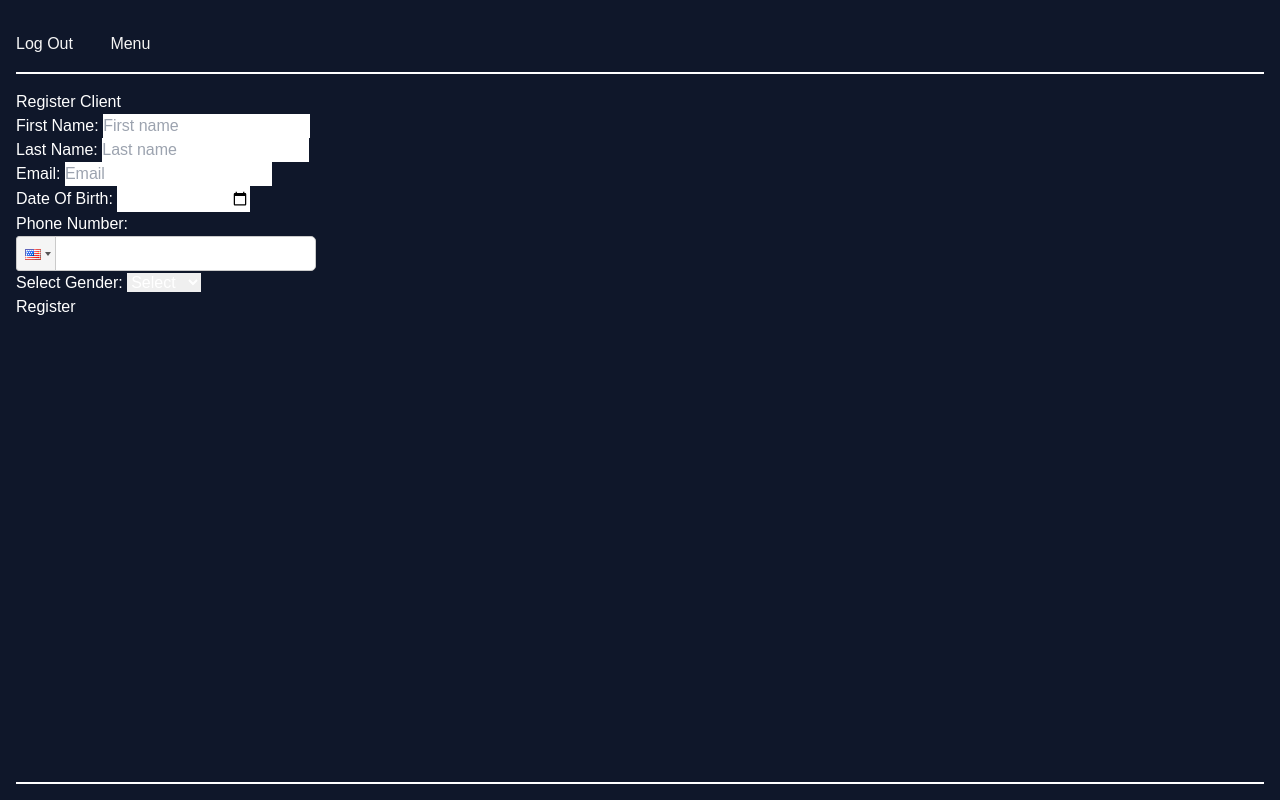
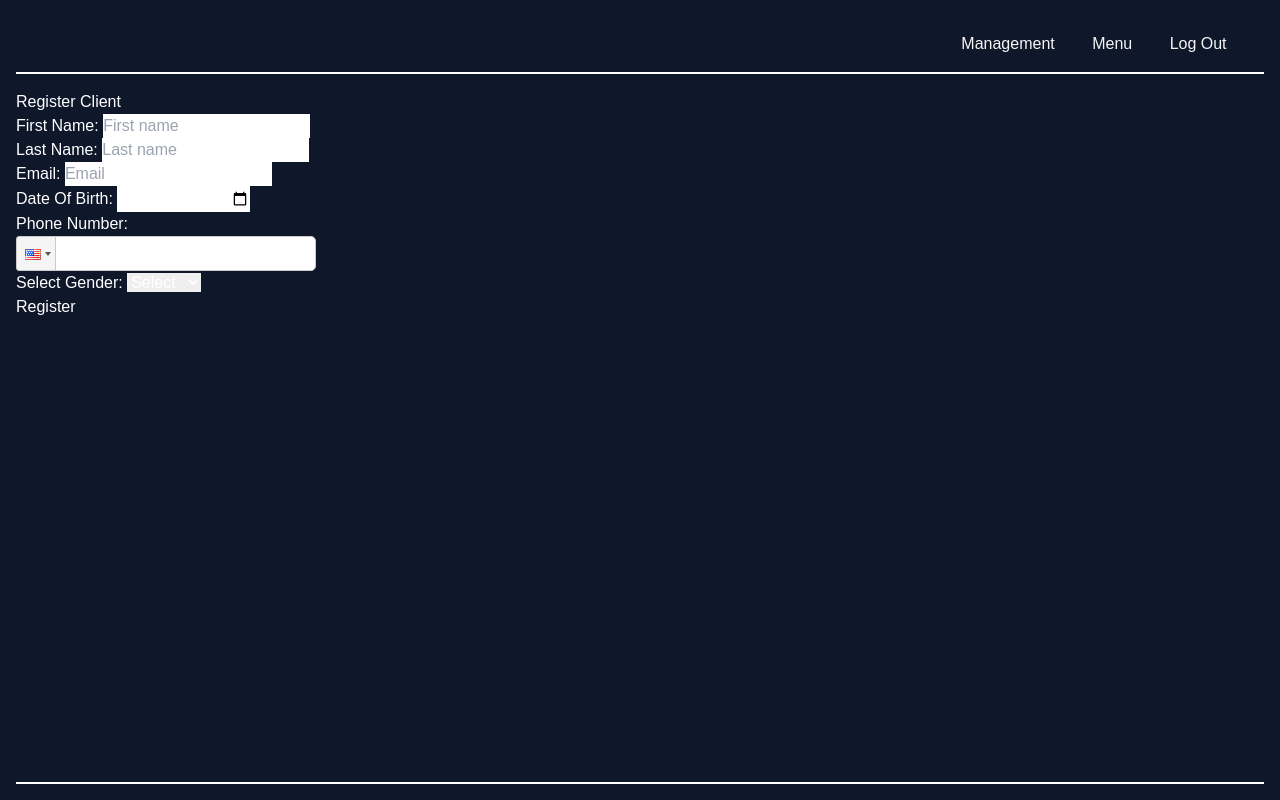
Before and after one commit to mengzhuou/BizWeb, a React (Create React App) app in the folder Frontend/frontend/: page /registerClient in a window 1280 px wide. Built offline with nearby package versions, Linux system fonts and the light colour scheme.

Commit message:
Added NavBar to all relevant pages

```diff
--- a/Frontend/frontend/src/components/DirectProject.js
+++ b/Frontend/frontend/src/components/DirectProject.js
@@ -1,11 +1,9 @@
 import { Link, useNavigate } from "react-router-dom";
 import React, { useState } from "react";
 import "./Menu.css";
-
-
+import NavBar from "./NavBar";
 
 const DirectProject = () => {
-
   const getInitialState = () => {
     const value = "Project1";
     return value;
@@ -17,7 +15,6 @@ const DirectProject = () => {
     setValue(e.target.value);
   };
 
-
   const navigate = useNavigate();
   const handleProject = () => {
     navigate("/directProject/" + value);
@@ -25,12 +22,7 @@ const DirectProject = () => {
   const content = (
     <section className="public">
       <header>
-        <Link to="/" className="topNavBar">
-          Log Out
-        </Link>
-        <Link to="/menu" className="topNavBar">
-          Menu
-        </Link>
+        <NavBar />
       </header>
       <main className="public__main">
         <h1>Direct Project</h1>
--- a/Frontend/frontend/src/components/ExistingClient.js
+++ b/Frontend/frontend/src/components/ExistingClient.js
@@ -1,7 +1,14 @@
 import { Link } from "react-router-dom";
+import NavBar from "./NavBar";
 
 const ExistingClient = () => {
-  const content = <section className="public"></section>;
+  const content = (
+    <section className="public">
+      <header>
+        <NavBar />
+      </header>
+    </section>
+  );
   return content;
 };
 export default ExistingClient;
--- a/Frontend/frontend/src/components/NavBar.js
+++ b/Frontend/frontend/src/components/NavBar.js
@@ -7,7 +7,7 @@ export default function NavBar() {
       <Link to="/" class="float-right" className="topNavBar float-right">
         Log Out
       </Link>
-      <Link to="/" className="topNavBar float-right">
+      <Link to="/menu" className="topNavBar float-right">
         Menu
       </Link>
       <Link to="/" className="topNavBar float-right">
--- a/Frontend/frontend/src/components/RegisterClient.js
+++ b/Frontend/frontend/src/components/RegisterClient.js
@@ -4,6 +4,7 @@ import GenderDropdown from "./GenderDropdown";
 import PhoneInput from "react-phone-input-2";
 import "react-phone-input-2/lib/style.css";
 import Axios from "axios";
+import Navbar from "./NavBar";
 
 function RegisterClient() {
   const [firstName, setFirstName] = useState("");
@@ -79,15 +80,9 @@ function RegisterClient() {
 
   return (
     <section className="public">
+      <header></header>
       <header>
-      </header>
-      <header>
-        <Link to="/" className="topNavBar">
-          Log Out
-        </Link>
-        <Link to="/Menu" className="topNavBar">
-          Menu
-        </Link>
+        <Navbar />
       </header>
       <main className="public__main">
         <h1>Register Client</h1>
```
